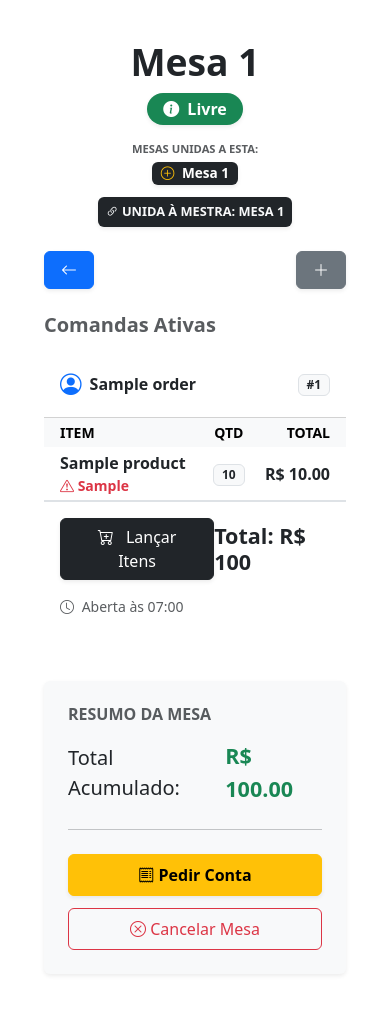
After one commit to AndreConforti/pip_burger, a Django app: page /orders/table/1/ in a window 390 px wide. The commit adds this page. Run offline with Django 5.2, Linux system fonts and the light colour scheme; tables that the repository leaves empty hold one stand-in row (values such as "Sample post").

Commit message:
feat: implement responsive table detail view with active orders and linked tables logic

```diff
--- /dev/null
+++ b/apps/orders/templates/orders/table_detail.html
@@ -0,0 +1,155 @@
+{% extends 'base_home.html' %}
+
+{% block title %}Mesa {{ table.number }} - Pip Burger{% endblock %}
+
+{% block content %}
+<div class="container-fluid py-4 px-3 px-md-4">
+    <div class="row align-items-center mb-4 g-3">
+
+        <div class="col-6 col-md-4 order-2 order-md-1 text-start">
+            <a href="{% url 'tables:table_map' %}" class="btn btn-primary shadow-sm px-3">
+                <i class="bi bi-arrow-left"></i> <span class="d-none d-sm-inline">Voltar ao Mapa</span>
+            </a>
+        </div>
+
+        <div class="col-12 col-md-4 order-1 order-md-2 text-center mb-2 mb-md-0">
+            <h1 class="display-3 fw-bold mb-0 text-dark">Mesa {{ table.number }}</h1>
+
+            <div class="d-flex flex-column align-items-center gap-2 mt-2">
+                {% with status=table.status %}
+                <span class="badge rounded-pill px-3 py-2 fs-6 shadow-sm
+                    {% if status == 'available' %}bg-success
+                    {% elif status == 'occupied' %}bg-danger
+                    {% elif status == 'bill' %}bg-warning text-dark
+                    {% elif status == 'reserved' %}bg-primary
+                    {% else %}bg-secondary{% endif %}">
+                    <i class="bi bi-info-circle-fill me-1"></i> {{ table.get_status_display }}
+                </span>
+                {% endwith %}
+
+                {% if table.joined_tables.all %}
+                    <div class="mt-2">
+                        <small class="text-muted d-block mb-1 fw-bold text-uppercase" style="font-size: 0.7rem;">Mesas unidas a esta:</small>
+                        <div class="d-flex flex-wrap justify-content-center gap-2">
+                            {% for linked in table.joined_tables.all %}
+                                <span class="badge bg-dark text-white shadow-sm" style="font-size: 0.85rem;">
+                                    <i class="bi bi-plus-circle text-warning me-1"></i> Mesa {{ linked.number }}
+                                </span>
+                            {% endfor %}
+                        </div>
+                    </div>
+                {% endif %}
+
+                {% if table.linked_to %}
+                <div class="badge bg-dark text-light p-2 mt-1 shadow-sm" style="font-size: 0.8rem;">
+                    <i class="bi bi-link-45deg"></i> UNIDA À MESTRA: <strong>MESA {{ table.linked_to.number }}</strong>
+                </div>
+                {% endif %}
+            </div>
+        </div>
+
+        <div class="col-6 col-md-4 order-3 order-md-3 text-end">
+            <button class="btn btn-secondary shadow-sm px-3">
+                <i class="bi bi-plus-lg"></i> <span class="d-none d-sm-inline">Nova Comanda</span>
+            </button>
+        </div>
+    </div>
+
+    <div class="row g-4">
+
+        <div class="col-12 col-lg-8">
+            <h5 class="fw-bold mb-3 text-muted">Comandas Ativas</h5>
+
+            {% for order in active_orders %}
+                <div class="card app-card-shadow app-card-hover mb-4 border-0">
+                    <div class="card-header bg-white d-flex justify-content-between align-items-center py-3">
+                        <div class="d-flex align-items-center">
+                            <i class="bi bi-person-circle fs-4 text-primary me-2"></i>
+                            <h6 class="mb-0 fw-bold">{{ order.customer_name|default:"Geral" }}</h6>
+                        </div>
+                        <span class="badge bg-light text-dark border">#{{ order.id }}</span>
+                    </div>
+
+                    <div class="table-responsive">
+                        <table class="table table-sm table-hover align-middle mb-0" style="min-width: 300px;">
+                            <thead class="table-light" style="background-color: #e9ecef;">
+                                <tr class="small text-uppercase">
+                                    <th class="ps-3 border-0">Item</th>
+                                    <th class="text-center border-0">Qtd</th>
+                                    <th class="text-end pe-3 border-0">Total</th>
+                                </tr>
+                            </thead>
+                            <tbody>
+                                {% for item in order.items.all %}
+                                <tr>
+                                    <td class="ps-3">
+                                        <div class="fw-bold text-truncate" style="max-width: 150px;">{{ item.product.name }}</div>
+                                        {% if item.observations %}
+                                        <small class="text-danger d-block fw-bold"><i class="bi bi-exclamation-triangle"></i> {{ item.observations }}</small>
+                                        {% endif %}
+                                    </td>
+                                    <td class="text-center">
+                                        <span class="badge bg-light text-dark border">{{ item.quantity }}</span>
+                                    </td>
+                                    <td class="text-end pe-3 fw-bold">R$ {{ item.unit_price }}</td>
+                                </tr>
+                                {% endfor %}
+                            </tbody>
+                        </table>
+                    </div>
+
+                    <div class="card-body bg-white py-3 border-top">
+                        <div class="d-flex justify-content-between align-items-center">
+                            <button class="btn btn-dark px-4 shadow-sm">
+                                <i class="bi bi-cart-plus me-2"></i> Lançar Itens
+                            </button>
+                            <h4 class="fw-bold mb-0 text-dark">Total: R$ {{ order.total_value }}</h4>
+                        </div>
+                        <div class="d-flex justify-content-between align-items-center mt-3">
+                            <span class="text-muted small"><i class="bi bi-clock me-1"></i> Aberta às {{ order.created_at|date:"H:i" }}</span>
+                        </div>
+                    </div>
+                </div>
+
+            {% empty %}
+                <div class="card border-0 shadow-sm text-center py-5 bg-light">
+                    <div class="card-body">
+                        <i class="bi bi-clipboard-x display-1 text-muted mb-3"></i>
+                        <h4 class="text-dark fw-bold">Mesa sem consumo ativo</h4>
+                        <p class="text-muted mb-0">Use o botão no topo para abrir uma comanda.</p>
+                    </div>
+                </div>
+            {% endfor %}
+        </div>
+
+        <div class="col-12 col-lg-4">
+            <div class="sticky-top" style="top: 20px; z-index: 10;">
+                <div class="card shadow-sm border-0 bg-light">
+                    <div class="card-body p-4">
+                        <h6 class="fw-bold text-uppercase text-muted mb-3">Resumo da Mesa</h6>
+
+                        <div class="d-flex justify-content-between align-items-center mb-4">
+                            <span class="fs-5">Total Acumulado:</span>
+                            <span class="fs-4 fw-bold text-success">R$ {{ table.total_consumption|default:"0.00" }}</span>
+                        </div>
+
+                        <hr>
+
+                        <div class="d-grid gap-2 mt-4">
+                            <button class="btn btn-warning fw-bold shadow-sm py-2">
+                                <i class="bi bi-receipt"></i> Pedir Conta
+                            </button>
+                            <button class="btn btn-outline-danger py-2 mt-1">
+                                <i class="bi bi-x-circle"></i> Cancelar Mesa
+                            </button>
+                        </div>
+                    </div>
+                </div>
+                <p class="text-center text-muted small mt-3 d-none d-lg-block">
+                    <i class="bi bi-info-circle"></i> O total soma todas as comandas desta mesa.
+                </p>
+            </div>
+        </div>
+    </div>
+</div>
+{% endblock %}
--- /dev/null
+++ b/apps/orders/urls.py
@@ -0,0 +1,8 @@
+from django.urls import path
+from . import views
+
+app_name = 'orders'
+
+urlpatterns = [
+    path('table/<int:table_id>/', views.table_detail_view, name='table_detail'),
+]
--- a/apps/orders/views.py
+++ b/apps/orders/views.py
@@ -1,3 +1,25 @@
-from django.shortcuts import render
+from django.shortcuts import render, get_object_or_404
+from apps.tables.models import Table
+from .models import Order
 
-# Create your views here.
+def table_detail_view(request, table_id):
+    """
+    Exibe os detalhes de uma mesa específica e suas comandas ativas.
+
+    Esta view busca a mesa pelo ID e filtra apenas as ordens com status
+    'open' ou 'closing'. Se a mesa estiver unida a outra (linked_to),
+    o sistema deve focar na mesa mestra para lançamentos financeiros.
+    Utilizada para renderizar a página de consumo e gestão da mesa.
+    """
+    # Busca a mesa ou retorna 404
+    table = get_object_or_404(Table, id=table_id)
+
+    # Filtra pedidos ativos (exclui pagos e cancelados)
+    active_orders = table.orders.filter(status__in=['open', 'closing'])
+
+    context = {
+        'table': table,
+        'active_orders': active_orders,
+    }
+
+    return render(request, 'orders/table_detail.html', context)
--- a/apps/tables/models.py
+++ b/apps/tables/models.py
@@ -1,4 +1,6 @@
+from decimal import Decimal
 from django.db import models
+
 
 class Table(models.Model):
     """
@@ -28,3 +30,21 @@ class Table(models.Model):
         verbose_name = "Mesa"
         verbose_name_plural = "Mesas"
         ordering = ['number']
+
+    @property
+    def total_consumption(self):
+        """
+        Calcula o valor total de consumo da mesa somando todas as suas comandas ativas.
+
+        Busca ordens com status 'open' (aberta) ou 'closing' (conta solicitada).
+        A soma é feita em Python para garantir que as properties de cálculo do
+        modelo Order sejam respeitadas.
+        """
+        # Filtra as comandas ativas vinculadas a esta mesa
+        active_orders = self.orders.filter(status__in=['open', 'closing'])
+
+        # Soma o total_value de cada comanda
+        total = sum(order.total_value for order in active_orders)
+
+        # Retorna o valor formatado como Decimal para evitar erros de precisão
+        return Decimal(total).quantize(Decimal("0.00"))
--- a/apps/tables/templates/tables/table_map.html
+++ b/apps/tables/templates/tables/table_map.html
@@ -51,7 +51,7 @@
                 </div>
             </div>
 
-            <a href="#" class="stretched-link"></a>
+            <a href="{% url 'orders:table_detail' table.id %}" class="stretched-link"></a>
         </div>
         {% endwith %}
     </div>
--- a/core/urls.py
+++ b/core/urls.py
@@ -8,6 +8,7 @@ urlpatterns = [
     path('admin/', admin.site.urls),
     path('test/', test_view, name='test_ui'),
     path('tables/', include('apps.tables.urls')),
+    path('orders/', include('apps.orders.urls')),
 ]
 
 if settings.DEBUG:
```
